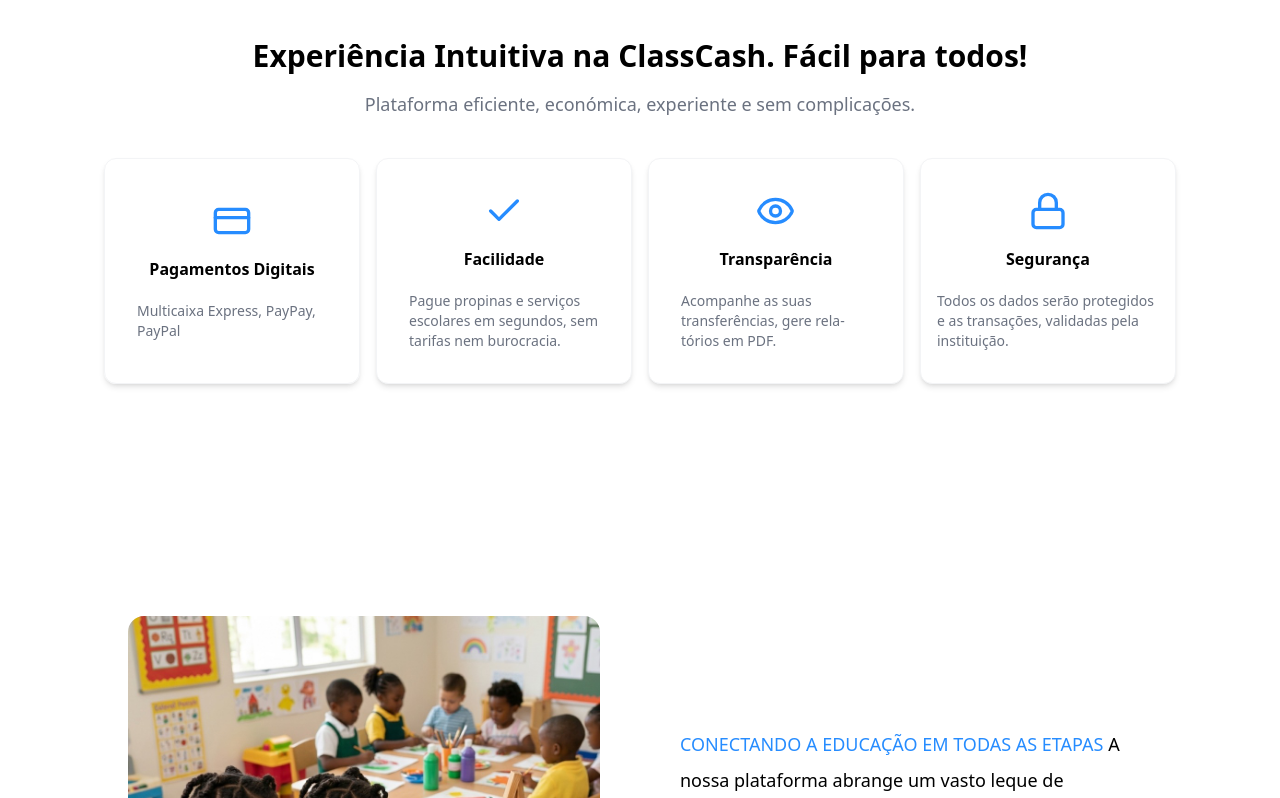
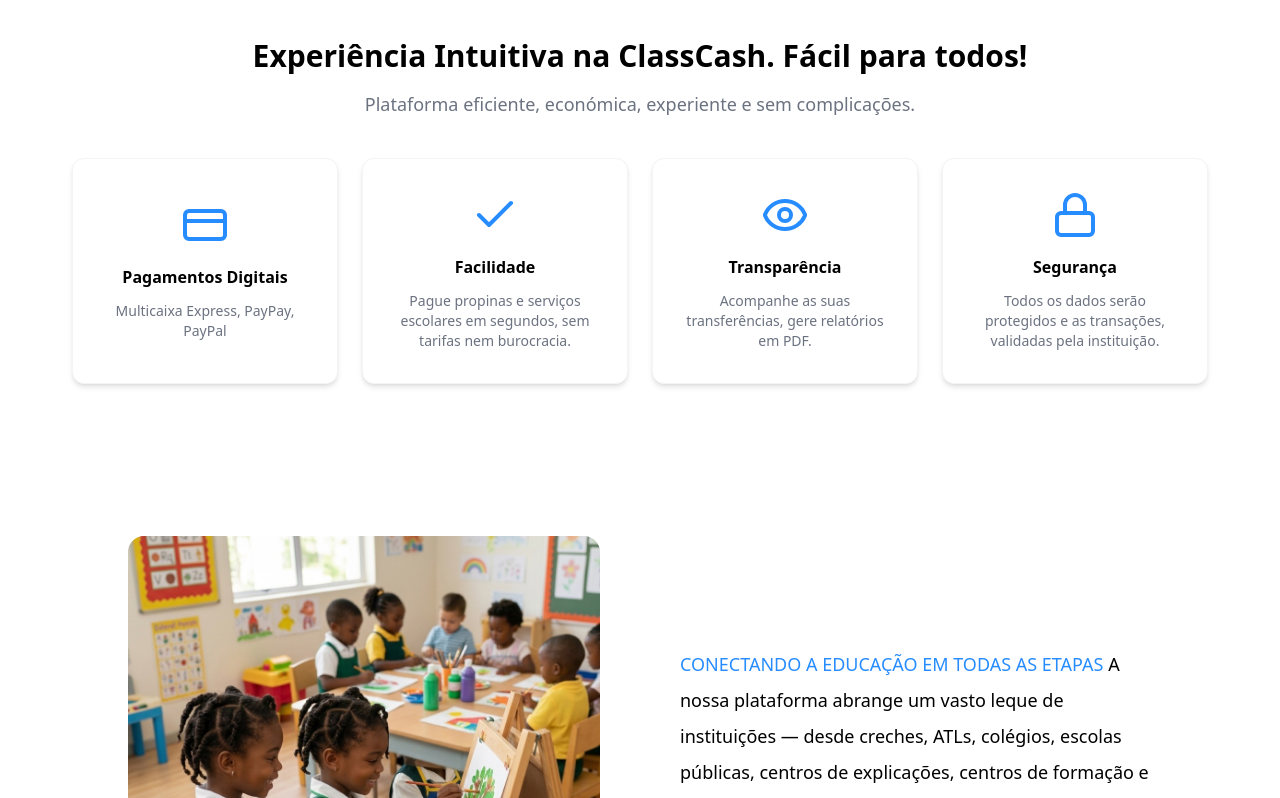
Before and after one commit to lildemaran-ui/ClassCash_FrontEnd, a React (Vite) app: page /PaginaInicial in a window 1280 px wide. Shown: the part 802-1600 px from the top of the page. Built offline with nearby package versions, Linux system fonts and the light colour scheme; a web font is replaced by a local one.

Commit message:
feat: add AppsIlustr component and integrate into PaginaInicial; refactor Objetivos for improved structure

```diff
--- /dev/null
+++ b/src/Pages/Index/AppsIlustr.tsx
@@ -0,0 +1,23 @@
+import Card1 from "../../assets/Card1PI.jpeg";
+import Card2 from "../../assets/Card2PI.jpeg";
+import Card3 from "../../assets/Card3PI.jpeg";
+
+export default function AppsIlustr() {
+  return (
+    <div className="grid grid-cols-1 sm:grid-cols-2 lg:grid-cols-3 gap-6 justify-items-center px-4 sm:px-6 lg:px-10 mt-10 mb-10 animate-fade-in">
+
+      <div className="w-full max-w-xs sm:max-w-none h-56 sm:h-64 lg:h-72 bg-gray-100 rounded-lg overflow-hidden">
+        <img src={Card1} alt="App Accounts" className="w-full h-full object-cover rounded-lg" />
+      </div>
+
+      <div className="w-full max-w-xs sm:max-w-none h-56 sm:h-64 lg:h-72 bg-gray-100 rounded-lg overflow-hidden">
+        <img src={Card2} alt="App Accounts" className="w-full h-full object-cover rounded-lg" />
+      </div>
+
+      <div className="w-full max-w-xs sm:max-w-none h-56 sm:h-64 lg:h-72 bg-gray-100 rounded-lg overflow-hidden sm:col-span-2 lg:col-span-1">
+        <img src={Card3} alt="App Accounts" className="w-full h-full object-cover rounded-lg" />
+      </div>
+
+    </div>
+  );
+}
--- a/src/Pages/Index/Index.tsx
+++ b/src/Pages/Index/Index.tsx
@@ -9,6 +9,7 @@
 import FrasesRotativas from "../../Hooks/FrasesRotativas";
 import appacounts from "../../assets/appcounts.png";
 import { Link } from "react-router-dom";
+import AppsIlustr from "./AppsIlustr";
 
 export default function PaginaInicial() {
   return (
@@ -141,14 +142,7 @@
           ou também pode fazer por meio do PayPal e o PayPay.
         </p>
 
-        <div className="flex justify-center mb-12">
-          <img
-            loading="lazy"
-            src={appacounts}
-            alt=""
-            className="w-48 sm:w-64 object-contain"
-          />
-        </div>
+       <AppsIlustr/>
 
         <button className="bg-[#268CFF] text-white text-base sm:text-xl px-6 py-2 sm:py-3 rounded-xl drop-shadow-lg hover:bg-[#1675e2] transition-all duration-700 mb-20">
           Fazer pagamentos
--- a/src/Pages/Index/Objetivos.tsx
+++ b/src/Pages/Index/Objetivos.tsx
@@ -2,60 +2,46 @@
 
 export default function Objetivo() {
   return (
-    <div className="overflow-x-auto sm:ovverflow-none">
-      <div className="flex   justify-center items-center space-y-8  mt-10  flex-col animate-fade-in  ">
-        <div className=" flex flex-col sm:flex-row  gap-4 ">
-          <div className="group p-8 rounded-xl shadow-md w-64 items-center justify-center flex-col flex mb-20 transition-transform duration-300 hover:scale-105 border border-gray-100">
-            <h3 className=" flex items-center flex-col  font-bold pb-5 justify-center">
-              <CreditCard
-                size={48}
-                className="inline-block mb-4 h-10  text-[#268CFF] transition-transform duration-300 "
-              ></CreditCard>
-              Pagamentos Digitais
-            </h3>
-            <p className="text-sm text-gray-500  ">
-              Multicaixa Express, PayPay, PayPal
-            </p>
+    <div className="w-full px-4 sm:px-6 lg:px-10 mt-10 animate-fade-in">
+      <div className="grid grid-cols-1 sm:grid-cols-2 lg:grid-cols-4 gap-6 justify-items-center">
+
+        {[
+          {
+            icon: <CreditCard size={48} className="text-[#268CFF]" />,
+            title: "Pagamentos Digitais",
+            desc: "Multicaixa Express, PayPay, PayPal",
+          },
+          {
+            icon: <Check size={48} className="text-[#268CFF]" />,
+            title: "Facilidade",
+            desc: "Pague propinas e serviços escolares em segundos, sem tarifas nem burocracia.",
+          },
+          {
+            icon: <Eye size={48} className="text-[#268CFF]" />,
+            title: "Transparência",
+            desc: "Acompanhe as suas transferências, gere relatórios em PDF.",
+          },
+          {
+            icon: <Lock size={48} className="text-[#268CFF]" />,
+            title: "Segurança",
+            desc: "Todos os dados serão protegidos e as transações, validadas pela instituição.",
+          },
+        ].map(({ icon, title, desc }) => (
+          <div
+            key={title}
+            className="group bg-white p-8 rounded-xl shadow-md border border-gray-100
+              w-full max-w-[260px] sm:max-w-none
+              flex flex-col items-center justify-center text-center
+              transition-transform duration-300 hover:scale-105"
+          >
+            <div className="mb-4 transition-transform duration-300 group-hover:scale-110">
+              {icon}
+            </div>
+            <h3 className="font-bold mb-3 text-sm sm:text-base">{title}</h3>
+            <p className="text-sm text-gray-500">{desc}</p>
           </div>
-          <div className="group bg-white  p-8 rounded-xl shadow-md w-64 items-center justify-center flex-col flex mb-20 transition-transform duration-300 hover:scale-105 border border-gray-100">
-            <h3 className=" flex items-center flex-col  font-bold pb-5 justify-center">
-              <Check
-                size={48}
-                className="inline-block mb-4 h-10 text-[#268CFF] transition-transform duration-300 "
-              ></Check>
-              Facilidade
-            </h3>
-            <p className="text-sm text-gray-500  ">
-              Pague propinas e serviços escolares em segundos, sem tarifas nem
-              burocracia.
-            </p>
-          </div>
-          <div className="group bg-white  p-8 rounded-xl shadow-md w-64 items-center justify-center flex-col flex mb-20 transition-transform duration-300 hover:scale-105 border border-gray-100">
-            <h3 className=" flex items-center flex-col font-bold pb-5 justify-center">
-              <Eye
-                size={45}
-                className="inline-block mb-4 h-10 text-[#268CFF] transition-transform duration-300  "
-              ></Eye>
-              Transparência
-            </h3>
-            <p className="text-sm text-gray-500   ">
-              Acompanhe as suas transferências, gere rela- tórios em PDF.
-            </p>
-          </div>
-          <div className="group bg-white  p-4 rounded-xl shadow-md w-64 items-center justify-center flex-col h-auto mb-20   flex transition-transform duration-300 hover:scale-105 border border-gray-100 ">
-            <h3 className=" flex items-center flex-col font-bold pb-5 justify-center">
-              <Lock
-                size={48}
-                className="inline-block mb-4 h-10 text-[#268CFF] transition-transform  "
-              ></Lock>
-              Segurança
-            </h3>
-            <p className="text-sm text-gray-500  ">
-              Todos os dados serão protegidos e as transações, validadas pela
-              instituição.
-            </p>
-          </div>
-        </div>
+        ))}
+
       </div>
     </div>
   );
```
